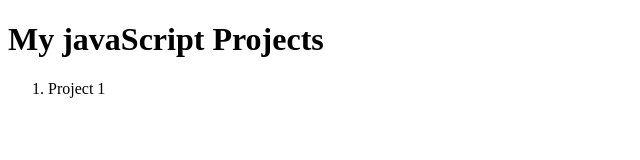
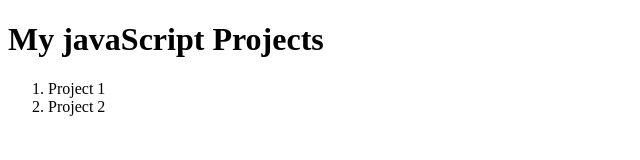
Before and after one commit to muhammadzeeshank/My-Javascript-Projects, a plain HTML site: page index.html in a window 1280 px wide. Shown: the full height of the page, 0-640 px from the left. Drawn offline with Linux system fonts and the light colour scheme.

Commit message:
project 2 added

```diff
--- a/index.html
+++ b/index.html
@@ -10,6 +10,7 @@
     <h1>My javaScript Projects</h1>
     <ol>
       <li>Project 1</li>
+      <li>Project 2</li>
     </ol>
   </body>
 </html>
```
